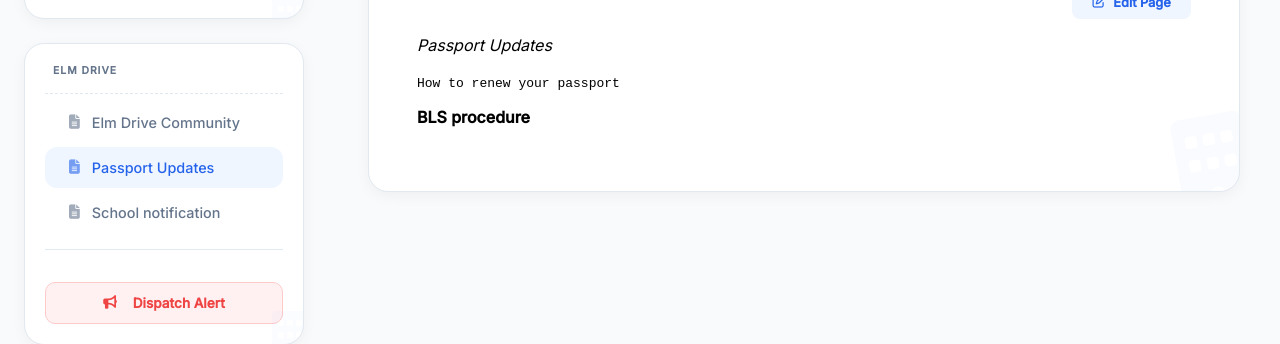
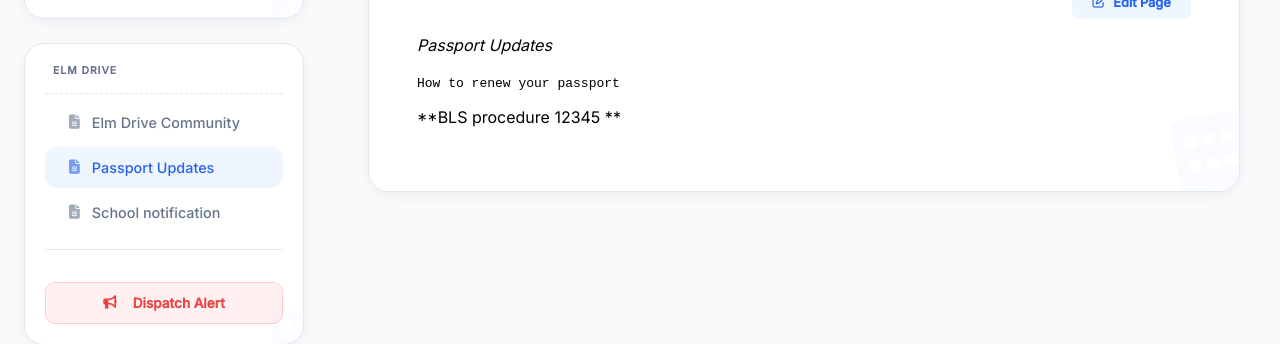
Before and after one commit to dekumar2-lab/lab-community, a Jekyll site: the page built from content/elm-drive/passport-updates.md, in a window 1280 px wide. Shown: the part 245-589 px from the top of the page. Built offline with Jekyll 4.4.1, drawn with Linux system fonts in a browser that asks for light colours; some of the changed lines change nothing that is shown.

Commit message:
Update: content/elm-drive/passport-updates.md

```diff
--- a/content/elm-drive/passport-updates.md
+++ b/content/elm-drive/passport-updates.md
@@ -2,11 +2,11 @@
 layout: default
 title: "Passport Updates"
 condo: "Elm Drive"
-date: 2026-02-22T02:16:17.127Z
+date: 2026-02-24T21:22:03.323Z
 ---
 
 *Passport Updates*
 
 `How to renew your passport`
 
-**BLS procedure**
+**BLS procedure 12345 **
```
